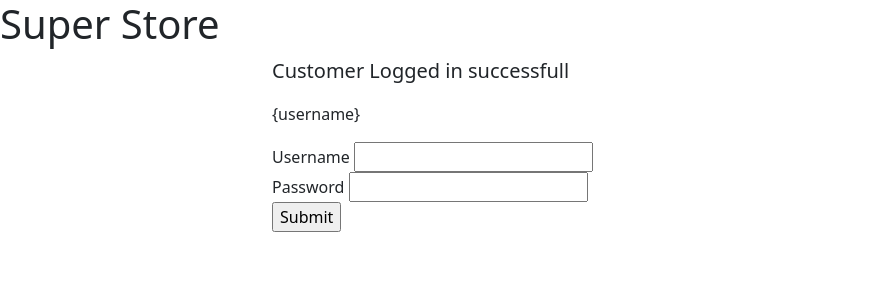
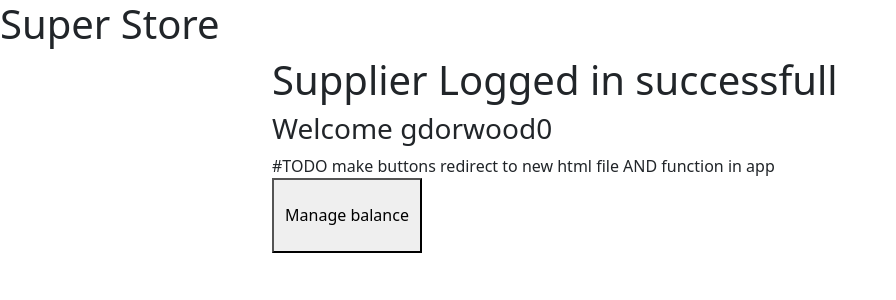
Before and after one commit to UVM-CS195-F22/FinalProject-lscholfi-kpolitza, a Flask app: page /home in a window 1280 px wide. Shown: the top 300 px of the page, without its empty margins (0-896 px from the left). Run offline with Flask 2, Linux system fonts and the light colour scheme; a user stored in the database is signed in.

Commit message:
added more flask work

```diff
--- a/app.py
+++ b/app.py
@@ -6,10 +6,10 @@ conn = sqlite3.connect('super_store.db', check_same_thread=False)
 cur = conn.cursor()
 
 app = Flask(__name__)
-
+app.secret_key = 'verysecretkey'
+#app.run()
 #to run use
 #python -m flask run
-
 #connects to db
 TEST = True
 
@@ -22,18 +22,14 @@ def login():
 
         query = (f'''SELECT is_supplier FROM users WHERE username = '{username}' AND password = '{password}';''')
         login_attempt = do_query(query, True)
-        print("----------------")
-        print(login_attempt)
-        print("----------------")
-
         if len(login_attempt) == 1:
             print("Successfull Login")
             is_supplier = login_attempt[0][0]
-            #TODO: get the session variables to work
-            #session['username'] = username
-            #session['is_supplier'] = is_supplier
+            #TODO: get the session variables to not display to user in browser
+            session['username'] = username
+            session['is_supplier'] = is_supplier
 
-            return redirect(url_for('logged_in'))
+            return redirect(url_for('logged_in', username=username, is_supplier=is_supplier))
         else:
             print("username and/or password are incorrect, returning to menue")
             welcome()
@@ -42,23 +38,30 @@ def login():
 
 @app.route('/home',methods=['GET', 'POST'])
 def logged_in():
+    #NOTE - dont think i need the line below, saving it for a little incase
+    #username = request.args['username']  # counterpart for url_for()
+    username = session['username']
+    is_supplier = session['is_supplier']
+    print('username: ',username)
+    print('is_supplier: ',is_supplier)
     if request.method == 'POST':
-        return ('customer_profile.html')
-    return render_template('customer_profile.html')
+        return redirect(url_for('balance', username=username, is_supplier=is_supplier))
 
-def do_query(query, want_output):
-    try:
-        output = cur.execute(query).fetchall()
-        conn.commit()
-        if want_output:
-            return output
-        else:
-            return True
-    except sqlite3.Error as er:
-        print("an error occured while attempting to perform a query")
-        if TEST:
-            print(er)
-        return False
+    if is_supplier:
+        return render_template('supplier_profile.html', username = username)
+    else:
+        return render_template('customer_profile.html', username = username)
+
+
+
+@app.route('/balance',methods=['GET', 'POST'])
+def balance():
+    username = session['username']
+    is_supplier = session['is_supplier']
+    user_balance = get_user_balance(username)
+
+
+    return render_template('balance.html',user_balance=user_balance)
 
 
 '''
--- a/templates/customer_profile.html
+++ b/templates/customer_profile.html
@@ -5,14 +5,17 @@
 {% block content %}
 
 <div class="col-md-10 col-lg-8 mx-lg-auto mx-md-auto">
-  <p class="lead">Customer Logged in successfull</p>
-  <p>{username}</p>
+
+
+
+<h1>Customer Logged in successfull</h1>
+<h3>Welcome {{username}}</h3>
+
 
   <form method="POST">
-    <div><label>Username <input type="text" name="username_form" value="" step="1" pattern="\d+" /></label></div>
-    <div><label>Password <input type="text" name="password_form" value="" step="1" pattern="\d+" /></label></div>
 
-    <input type="submit" value="Submit">
+    #TODO make buttons redirect to new html file AND function in app
+    <p><a href="{{url_for('balance')}}" ><button class=grey style="height:75px;width:150px">Manage balance</button></a></p>
   </form>
 
 </div>
--- a/templates/supplier_profile.html
+++ b/templates/supplier_profile.html
@@ -0,0 +1,21 @@
+{% extends 'base.html' %}
+
+{% block title %}Landing{% endblock %}
+
+{% block content %}
+
+<div class="col-md-10 col-lg-8 mx-lg-auto mx-md-auto">
+
+
+
+<h1>Supplier Logged in successfull</h1>
+<h3>Welcome {{username}}</h3>
+
+  <form method="POST">
+    #TODO make buttons redirect to new html file AND function in app
+    <p><a href="{{url_for('balance')}}" ><button class=grey style="height:75px;width:150px">Manage balance</button></a></p>
+  </form>
+
+</div>
+
+{% endblock %}
```
Also changed, not shown: templates/balance.html (added, +19 -0 lines).
